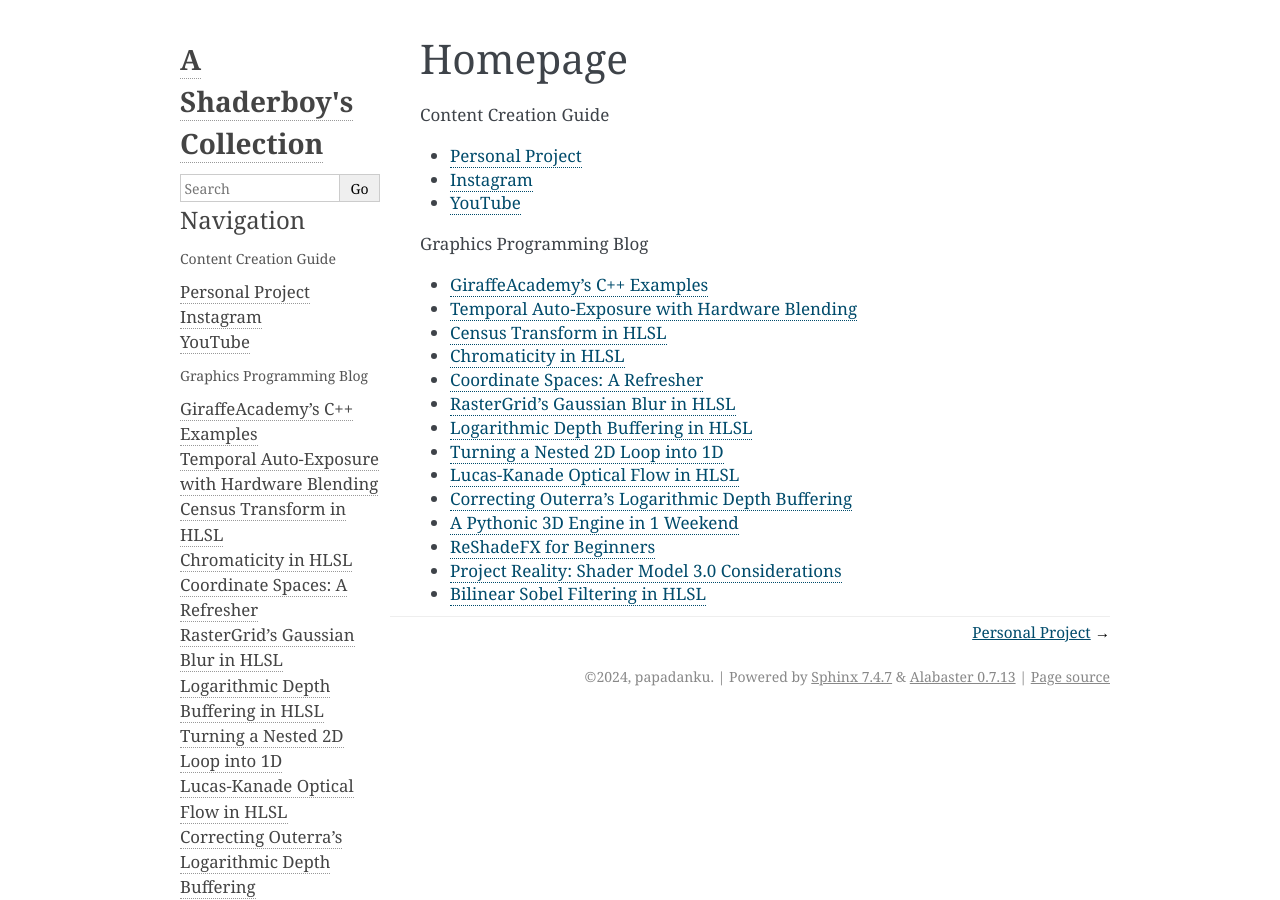
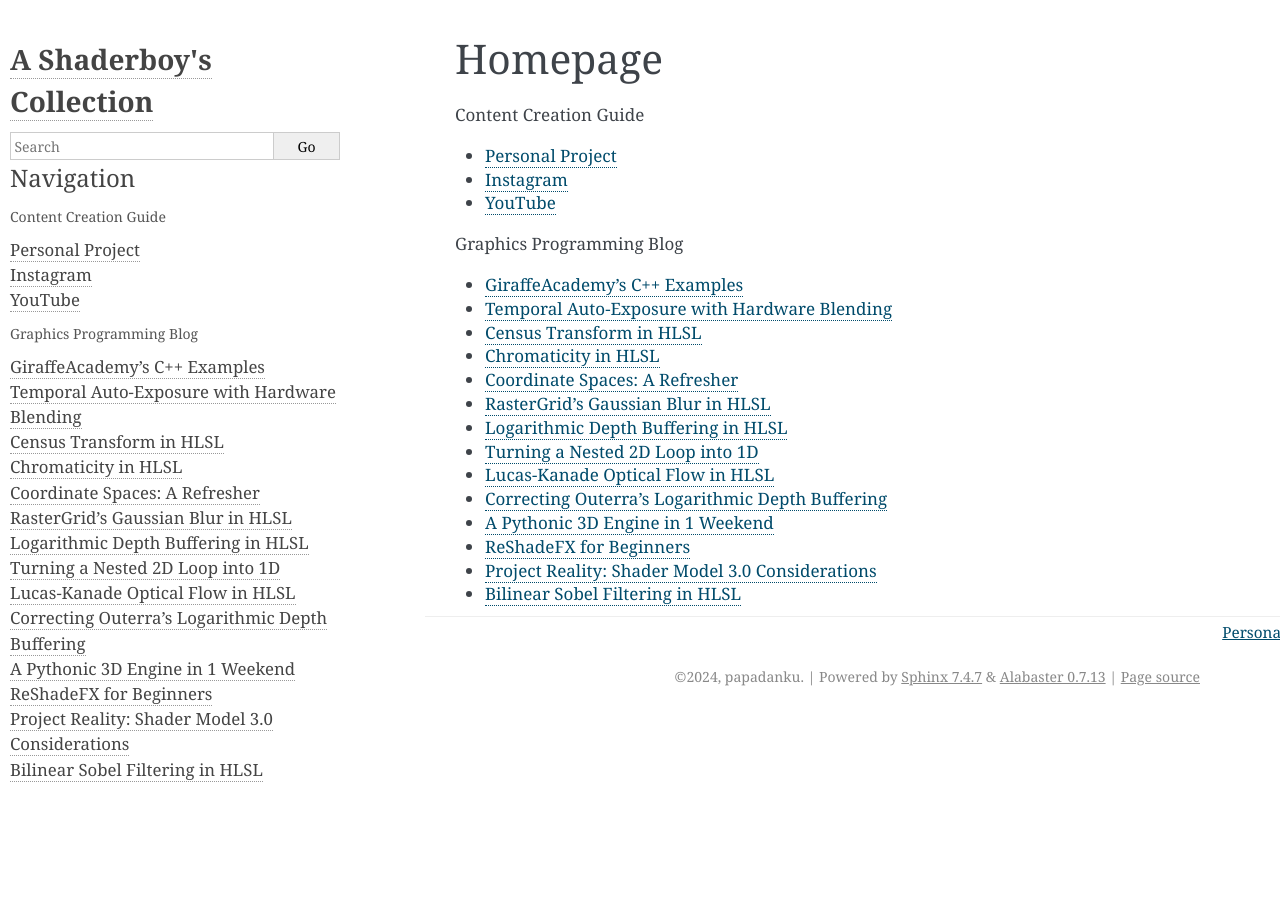
Before and after one commit to papadanku/papadanku.github.io, a Sphinx documentation site: the page built from doc/index.rst, in a window 1280 px wide. Built offline with Sphinx 7.4.7, drawn with Linux system fonts in a browser that asks for light colours.

Commit message:
Update conf.py

```diff
--- a/doc/conf.py
+++ b/doc/conf.py
@@ -36,4 +36,6 @@ html_sidebars = {
 html_theme_options = {
     'fixed_sidebar': 'true',
     'show_relbar_bottom': 'true',
+    'page_width': '80em',
+    'sidebar_width': '25em'
 }
```
